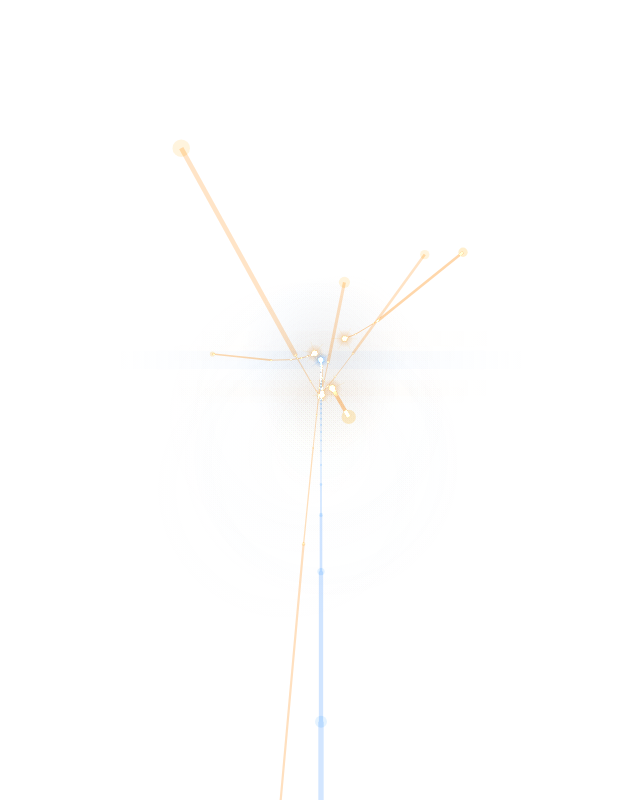
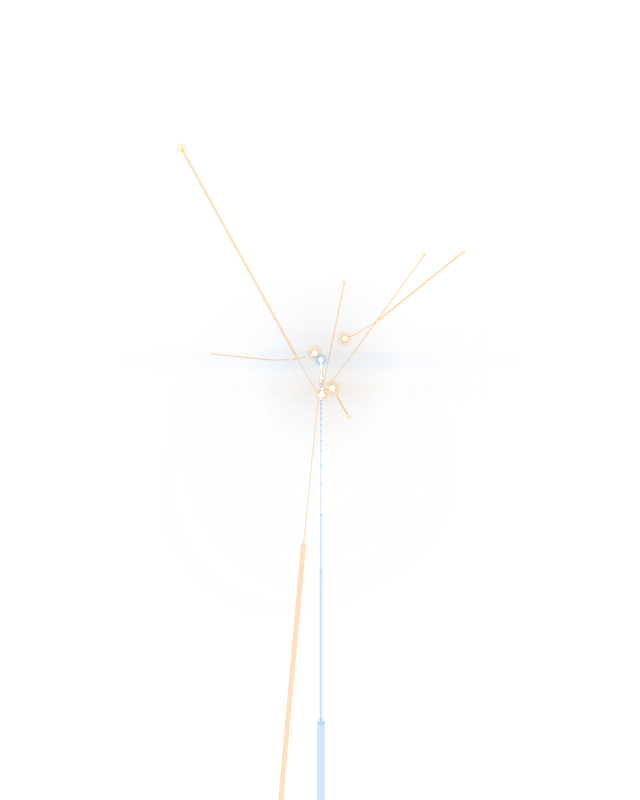
Before and after one commit to Nozomi-Nishiumi/website-design-test, a plain HTML site: page noscript-enhanced/missile.html in a window 1280 px wide. Shown: the whole page, without its empty margins (319-959 px from the left). Drawn offline with Linux system fonts and the light colour scheme; animation ran at ten frames a second.

Commit message:
Missile trail size inverse to viewpoint depth (545df20, enh 20261126c)

```diff
--- a/noscript-enhanced/enhance.js
+++ b/noscript-enhanced/enhance.js
@@ -16,7 +16,7 @@
   'use strict';
 
   // デプロイごとに更新するバージョン(キャッシュバスティング/HUD表示用)
-  var ENH_VERSION = '20261126b';
+  var ENH_VERSION = '20261126c';
 
   // ハンバーガーメニュー: 項目をタップしたら閉じる(CSSのチェックボックスを外す)。
   // 演出の有無に関係なく効かせたいので、reduced-motion の早期 return より前に置く
--- a/noscript-enhanced/index.html
+++ b/noscript-enhanced/index.html
@@ -62,7 +62,7 @@
   <link rel="stylesheet" href="styles_noscript.css?v=20260828f" type="text/css">
   <!-- 漸進強化: JSが無効ならこの2行は無害で、noscript版がそのまま表示される -->
   <link rel="stylesheet" href="enhance.css?v=20260827o" type="text/css">
-  <script src="enhance.js?v=20261126b" defer></script>
+  <script src="enhance.js?v=20261126c" defer></script>
 </head>
 <body>
 
--- a/noscript-enhanced/missile.html
+++ b/noscript-enhanced/missile.html
@@ -46,8 +46,9 @@
   // 投影は s=FOV/(FOV+cz) で cz=-FOV で発散するため、2% 手前で止める(拡大率の上限は50倍)
   const Z_NEAR = -0.98 * FOV;
   // 視点の近くでは拡大率 s が大きくなる。光のにじみ等の「大きさ」に使う s はここで頭打ちにする。
-  // 比較用: ?viscap=0 の時は上限なし(拡大率どおりの大きさで描く)
-  const S_VIS_MAX = /[?&]viscap=0/.test(location.search) ? Infinity : 3;
+  // 比較用: ?viscap=0 の時は上限なし(光のにじみも軌跡の点も、拡大率どおりの大きさで描く)
+  const NO_VIS_CAP = /[?&]viscap=0/.test(location.search);
+  const S_VIS_MAX = NO_VIS_CAP ? Infinity : 3;
   const AIM_GAIN = 1.8;
   const DPR = Math.min(1.2, devicePixelRatio||1);
 
@@ -624,13 +625,13 @@
       else i++;
     }
   }
-  // 軌跡の点の大きさを決める距離。カメラ位置より前(cz>=0)は従来どおりカメラ位置からの距離。
-  // カメラ位置より手前(cz<0)は中心軸からの距離にする。従来式だと視点に近づくほど点が
-  // 小さくなる逆転が起きるため。cz=0 で両者は一致するので大きさは連続
-  function trailSizeDist(P, cz){
-    const dd = dist3(P.x,P.y,P.z, cam.x,cam.y,cam.z);
-    const d = cz < 0 ? Math.sqrt(Math.max(0, dd*dd - cz*cz)) : dd;
-    return Math.max(1, d);
+  // 軌跡の点の半径: 視点からの奥行き(FOV+cz)に反比例させる。これは投影の拡大率 s に
+  // 比例するのと同じで、点の大きさと画面上の位置が同じ透視で決まる(手前ほど必ず大きい)。
+  // 旧式はカメラ位置からの距離基準で、カメラ位置付近が大きく、視点の近くで逆に小さくなっていた
+  const TRAIL_SIZE_MAX = NO_VIS_CAP ? Infinity : SIZE_MAX;
+  function trailRadius(pr, sizeMul){
+    const r = (SIZE_K * pr.s / FOV) * sizeMul;
+    return Math.max(SIZE_MIN, Math.min(TRAIL_SIZE_MAX, r));
   }
   function drawTrailAdditivePoints(arr, tsec, colorFn, sizeMul=1){
     if(arr.length===0) return;
@@ -639,9 +640,7 @@
     for(const P of arr){
       const pr = project(P.x,P.y,P.z);
       if(pr.s<=0) continue;
-      const d = trailSizeDist(P, pr.z);
-      let r = (SIZE_K / d) * sizeMul;
-      r = Math.max(SIZE_MIN, Math.min(SIZE_MAX, r));
+      const r = trailRadius(pr, sizeMul);
       const a = Math.max(ALPHA_MIN, ALPHA_MAX*Math.pow(0.5,(tsec-P.t)/FADE_HALFLIFE_S));
       ctx.fillStyle = colorFn(a*0.9);
       ctx.beginPath(); ctx.arc(pr.x, pr.y, r, 0, Math.PI*2); ctx.fill();
@@ -666,10 +665,7 @@
         if(pc.s<=0) continue;
         if(pa.s<=0){ A2=C; pa=pc; } else { B2=C; pb=pc; }
       }
-      const da=trailSizeDist(A2, pa.z);
-      const db=trailSizeDist(B2, pb.z);
-      const rA = Math.max(SIZE_MIN, Math.min(SIZE_MAX, (SIZE_K/da)*sizeMul));
-      const rB = Math.max(SIZE_MIN, Math.min(SIZE_MAX, (SIZE_K/db)*sizeMul));
+      const rA = trailRadius(pa, sizeMul), rB = trailRadius(pb, sizeMul);
       const w = (rA + rB) * 0.5 * 0.9 * lineScale;
       const aA = Math.max(ALPHA_MIN, ALPHA_MAX*Math.pow(0.5,(tsec-A2.t)/FADE_HALFLIFE_S));
       const aB = Math.max(ALPHA_MIN, ALPHA_MAX*Math.pow(0.5,(tsec-B2.t)/FADE_HALFLIFE_S));
```
Also changed, not shown: en.html (+1 -1 lines), index.html (+1 -1 lines).
